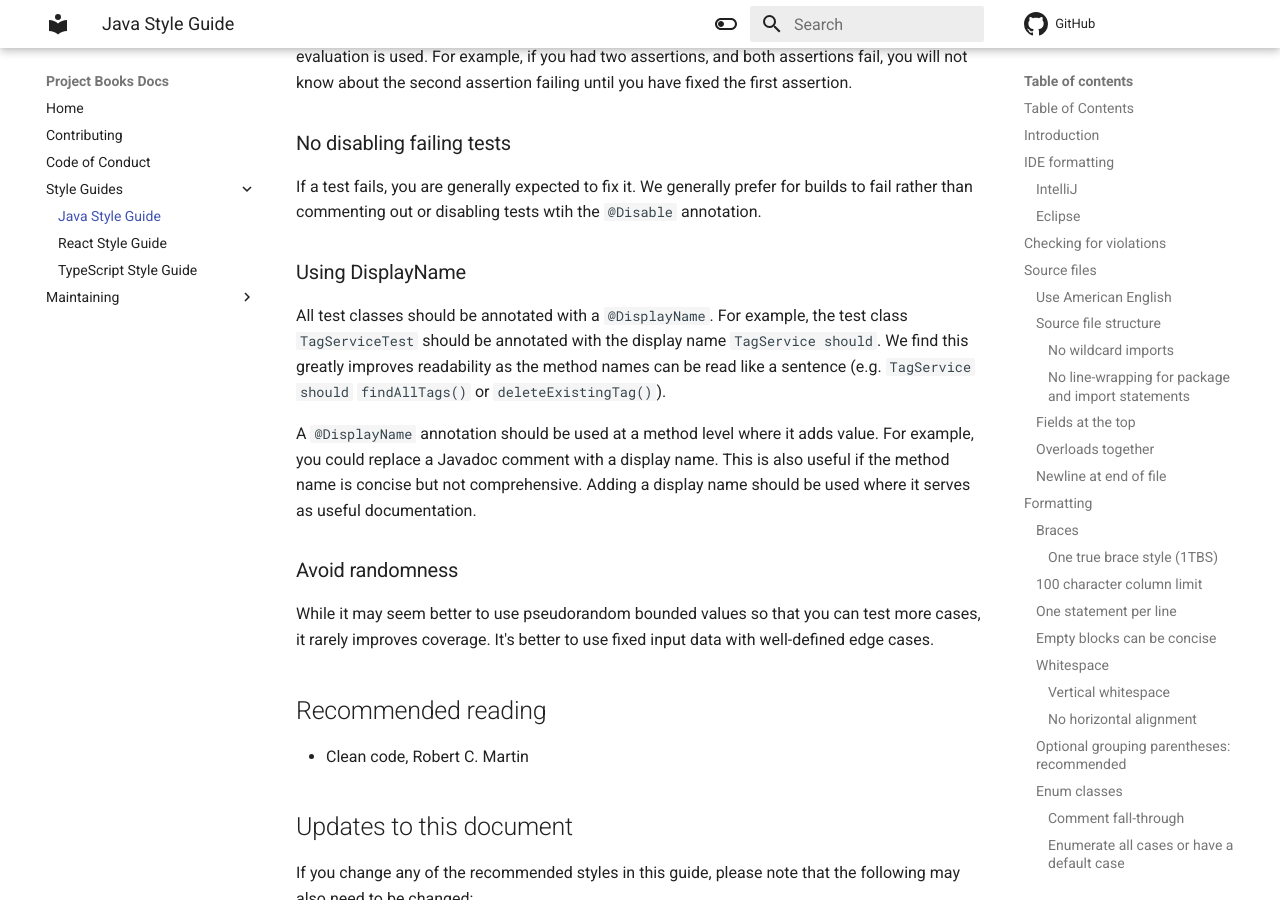
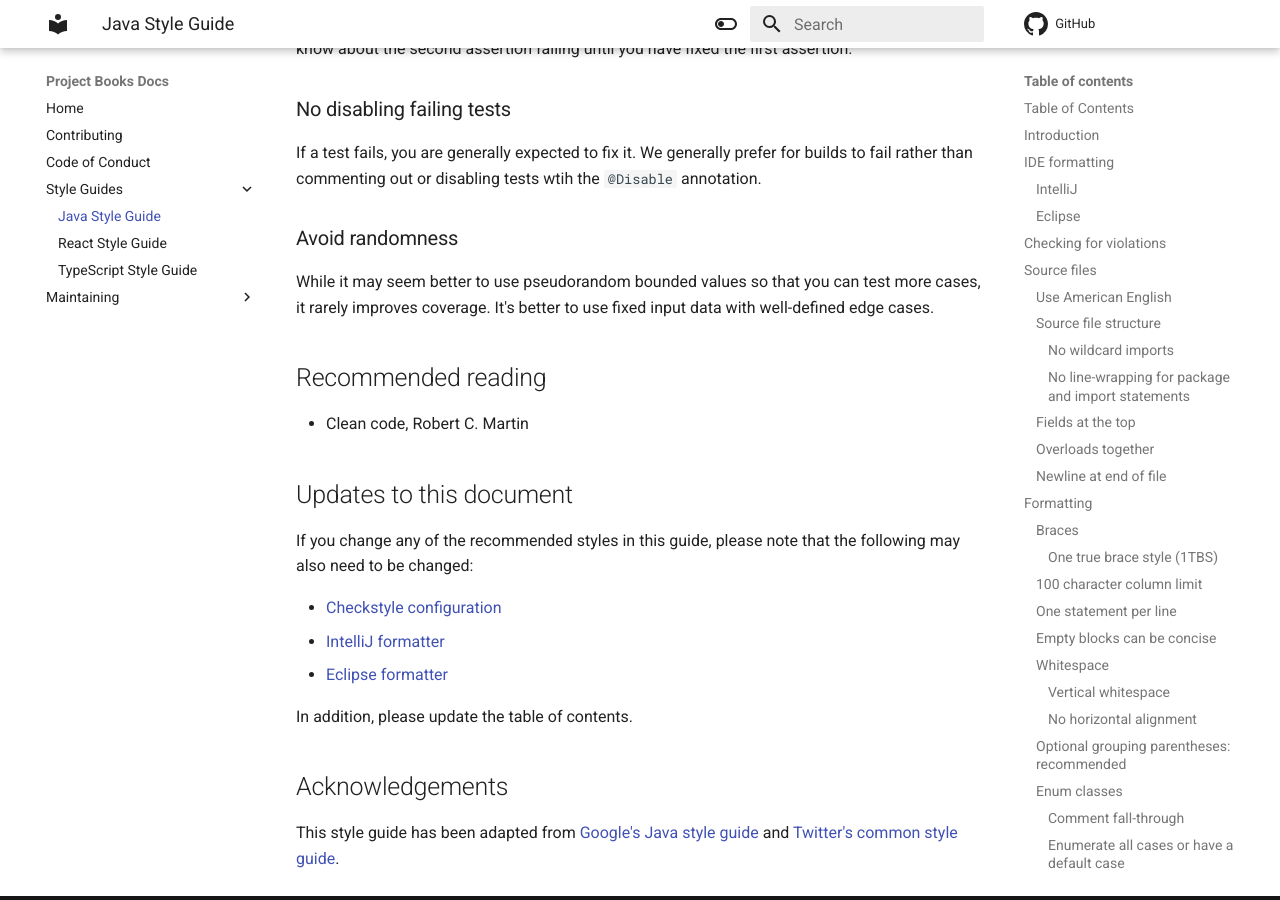
Before and after one commit to Project-Books/project-books.github.io, an MkDocs documentation site: the page built from docs/styleguides/java-styleguide.md, in a window 1280 px wide and 900 px high, scrolled down 14594 px. Built offline with MkDocs 1.6.1 and Material for MkDocs 9.7.7, drawn with Linux system fonts in a browser that asks for light colours.

Commit message:
Remove DisplayName

```diff
--- a/docs/styleguides/java-styleguide.md
+++ b/docs/styleguides/java-styleguide.md
@@ -73,8 +73,7 @@ By contributing to this repository, you are expected to follow this style guide.
    2. [Fewest number of assertions in every test](https://github.com/knjk04/book-project/blob/master/STYLEGUIDE.md#fewest-number-of-assertions-in-every-test)
    3. [Assert all for multiple assertions](https://github.com/knjk04/book-project/blob/master/STYLEGUIDE.md#assert-all-for-multiple-assertions)
    4. [Disabling failing tests](https://github.com/knjk04/book-project/blob/master/STYLEGUIDE.md#disabling-failing-tests)
-   5. [Using DisplayName](https://github.com/knjk04/book-project/blob/master/STYLEGUIDE.md#using-displayname)
-   6. [Avoid randomness](https://github.com/knjk04/book-project/blob/master/STYLEGUIDE.md#avoid-randomness)
+   5. [Avoid randomness](https://github.com/knjk04/book-project/blob/master/STYLEGUIDE.md#avoid-randomness)
 10.  [Recommended reading](https://github.com/knjk04/book-project/blob/master/STYLEGUIDE.md#recommended-reading)
 11. [Updates to this document](https://github.com/knjk04/book-project/blob/master/STYLEGUIDE.md#updates-to-this-document)
 12. [Acknowledgements](https://github.com/knjk04/book-project/blob/master/STYLEGUIDE.md#acknowledgements)
@@ -572,14 +571,6 @@ If a test method needs multiple assertions, `assertSoftly()` should be used. Oth
 
 If a test fails, you are generally expected to fix it. We generally prefer for builds to fail rather than commenting out or disabling tests wtih the `@Disable` annotation.
 
-### Using DisplayName
-
-All test classes should be annotated with a `@DisplayName`. For example, the test class `TagServiceTest` should
-be annotated with the display name `TagService should`. We find this greatly improves readability as the method
-names can be read like a sentence (e.g. `TagService should` `findAllTags()` or `deleteExistingTag()`).
-
-A `@DisplayName` annotation should be used at a method level where it adds value. For example, you could replace a Javadoc comment with a display name. This is also useful if the method name is concise but not comprehensive. Adding a display name should be used where it serves as useful documentation.
-
 ### Avoid randomness
 
 While it may seem better to use pseudorandom bounded values so that you can test more cases, it rarely improves coverage. It's better to use fixed input data with well-defined edge cases.
```
